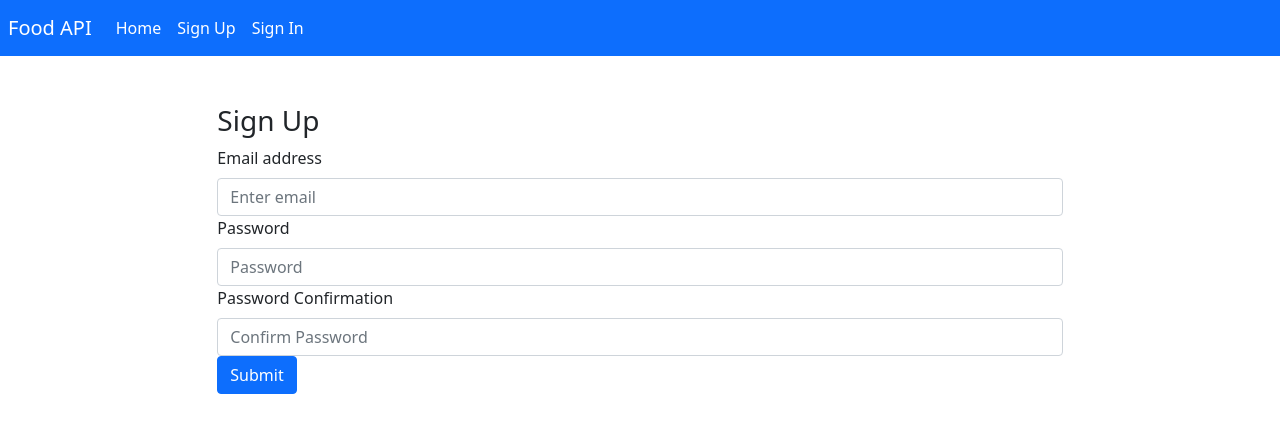
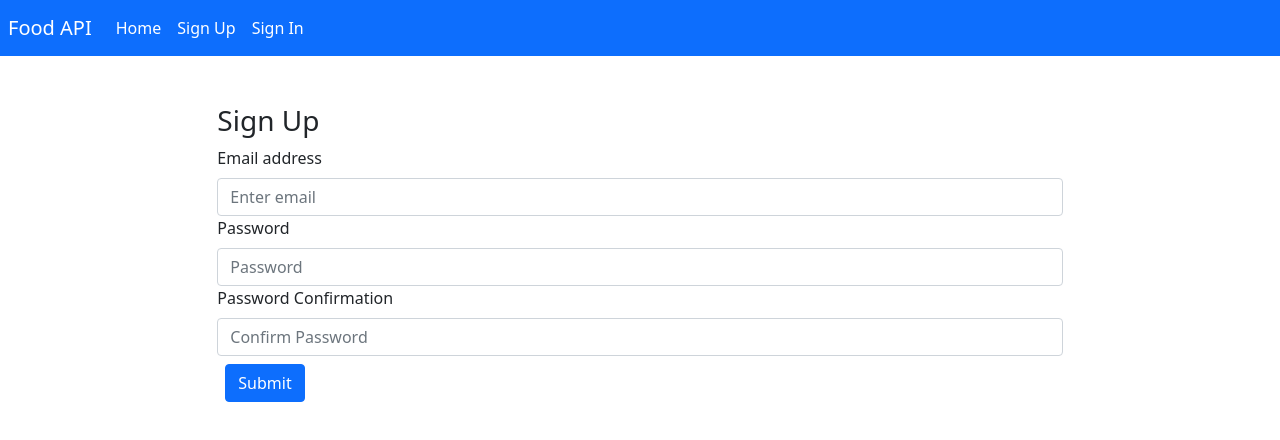
Before and after one commit to ShadowXG/food-api-frontend, a React (Create React App) app: page /sign-up in a window 1280 px wide. Shown: the top 440 px of the page. Built offline with nearby package versions, Linux system fonts and the light colour scheme.

Commit message:
changed another button

```diff
--- a/src/api/dishes.js
+++ b/src/api/dishes.js
@@ -24,6 +24,7 @@ export const updateDish = (user, foodId, updatedDish) => {
         data: { dish: updatedDish }
     })
 }
+
 // DELETE
 // /dishes/:foodId/:dishId
 export const deleteDish = (user, foodId, dishId) => {
--- a/src/components/auth/SignUp.js
+++ b/src/components/auth/SignUp.js
@@ -84,7 +84,7 @@ const SignUp = (props) => {
                             onChange={e => setPasswordConfirmation(e.target.value)}
                         />
                     </Form.Group>
-                    <Button variant='primary' type='submit'>
+                    <Button className='m-2' variant='primary' type='submit'>
                         Submit
                     </Button>
                 </Form>
```
